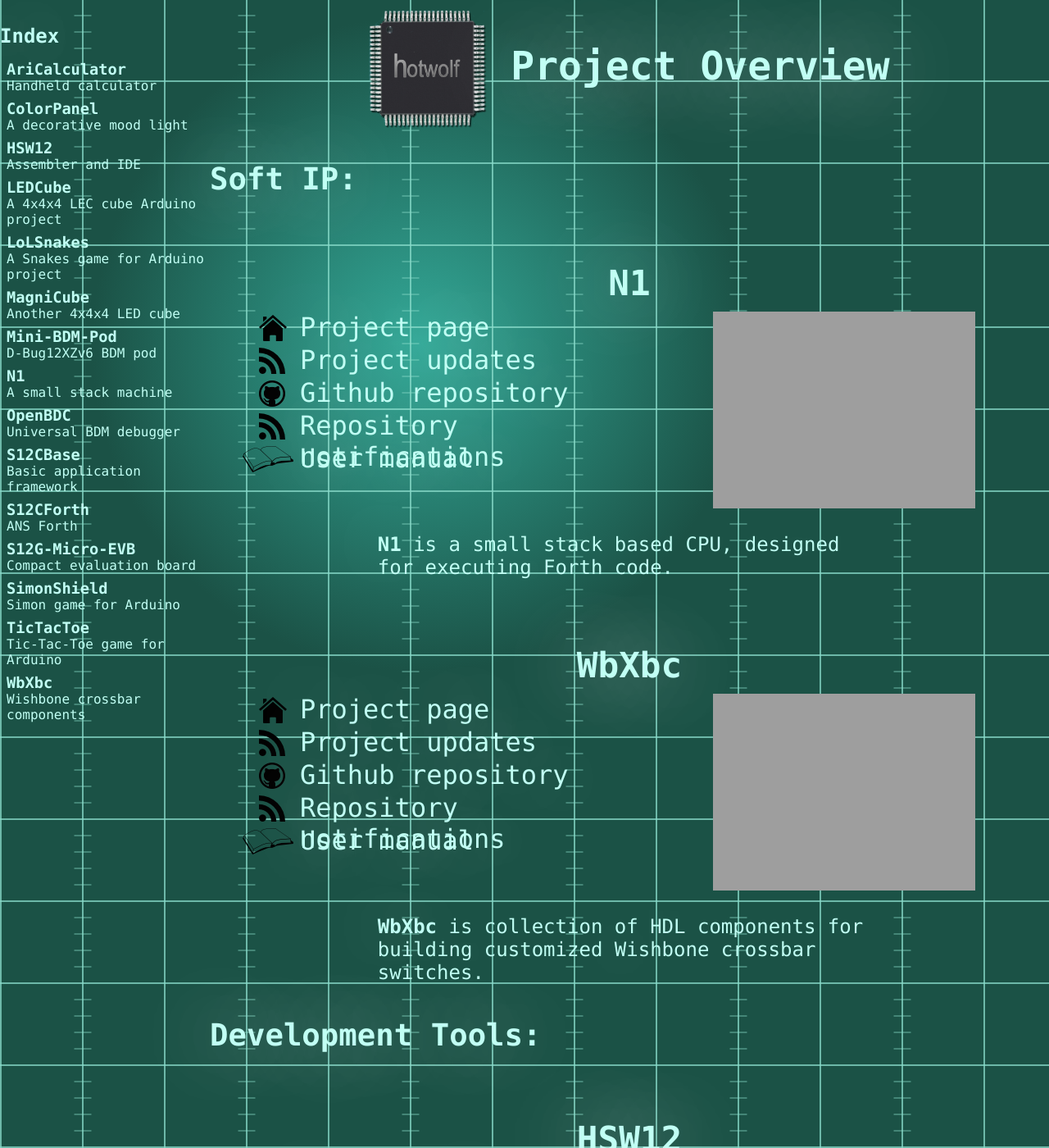
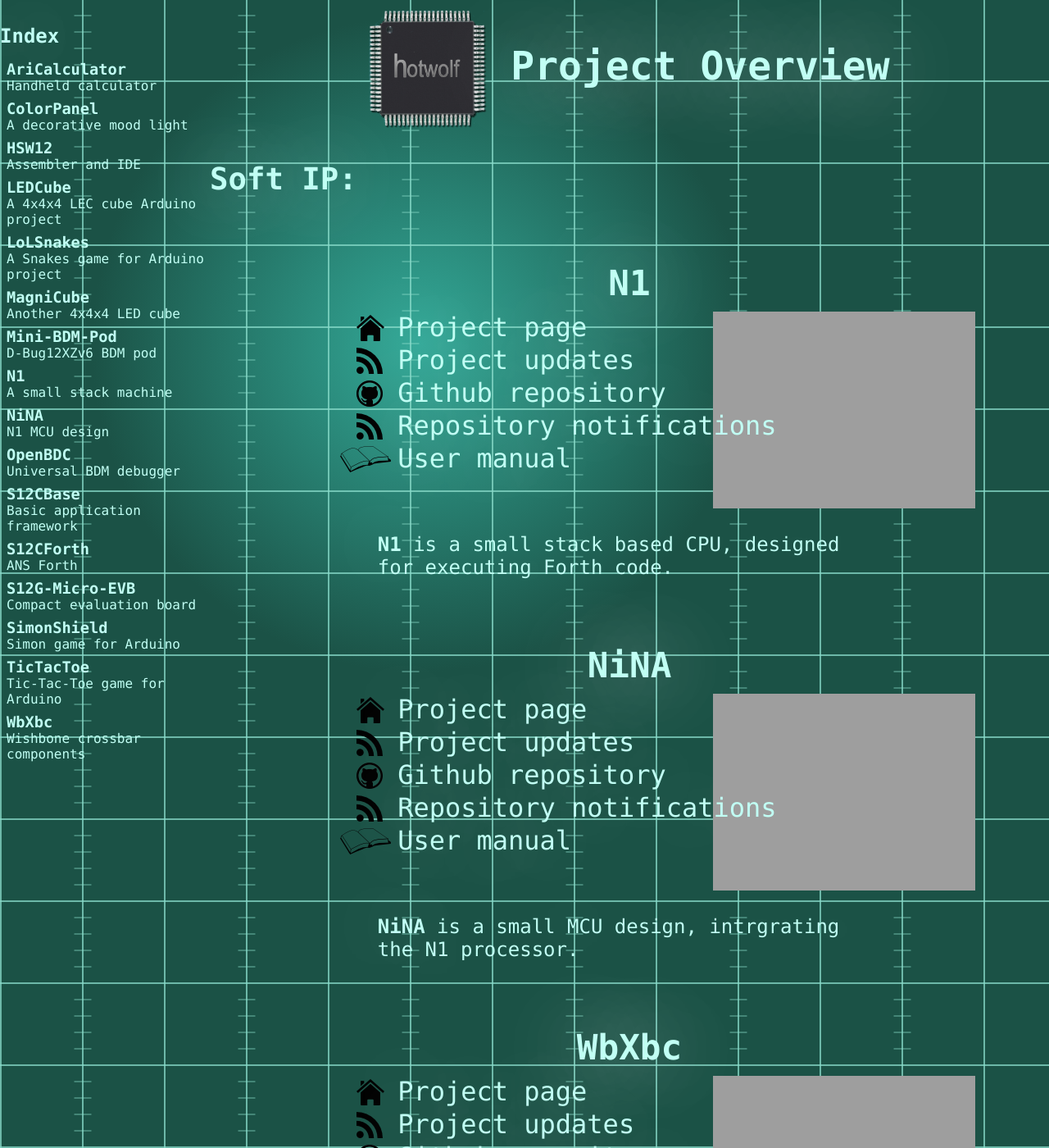
Before and after one commit to hotwolf/hotwolf.github.com, a Jekyll site: the page built from index.html, in a window 1280 px wide and 1400 px high. Shown: the whole window at 82% size. Built offline with Jekyll 4.4.1, drawn with Linux system fonts in a browser that asks for light colours; Markdown is read by kramdown in place of the engine named in the settings.

Commit message:
added NiNA project

```diff
--- a/Oscilloscope.css
+++ b/Oscilloscope.css
@@ -191,6 +191,7 @@ body {
         background: url(home-32.png) no-repeat center left;
 	height: 40px;
 	margin-left: 20px;
+	margin-right: -200px;
 	padding-left: 50px;
 	font-size: 32px;
 }
@@ -200,6 +201,7 @@ body {
         background: url(feed-32.png) no-repeat center left;
 	height: 40px;
 	margin-left: 20px;
+	margin-right: -200px;
 	padding-left: 50px;
 	font-size: 32px;
 }
@@ -209,6 +211,7 @@ body {
         background: url(blacktocat-32.png) no-repeat center left;
 	height: 40px;
 	margin-left: 20px;
+	margin-right: -200px;
 	padding-left: 50px;
 	font-size: 32px;
 }
@@ -217,6 +220,7 @@ body {
         list-style-type: none;
         background: url(doc-32.png) no-repeat center left;
 	height: 40px;
+	margin-right: -200px;
 	padding-left: 70px;
 	font-size: 32px;
 }
--- a/_includes/ProjectDescriptions.html
+++ b/_includes/ProjectDescriptions.html
@@ -47,6 +47,54 @@
 <div class="projectDescription">
   <p>
     <strong>N1</strong> is a small stack based CPU, designed for executing Forth code.
+  </p>
+</div><!--<div id="projectDescription">-->
+
+<h3>
+  <a id="NiNA" name="NiNA" href="//hotwolf.github.io/NiNA">
+    NiNA
+  </a>
+</h3>
+<div class="projectInfo">
+  <div class="projectImage">
+    <a href="//hotwolf.github.io/NiNA">
+      <img src="//hotwolf.github.io/NiNA/images/NiNA_logo.png"></img>
+      <!--<img src="{{ site.url }}/images/hotwolf.png" alt="hotwolf"></img>-->
+    </a>
+  </div><!--<div id="projectImage">-->
+  <div class="projectLinks">
+    <ul>
+      <a href="//hotwolf.github.io/NiNA">
+	<li class="homeLink">
+	  Project page
+	</li>
+      </a>
+      <a href="//hotwolf.github.io/NiNA/NiNA.atom">
+	<li class="feedLink">
+	  Project updates
+	</li>
+      </a>
+      <a href="//github.com/hotwolf/NiNA">
+	<li class="githubLink">
+	  Github repository
+	</li>
+      </a>
+      <a href="//github.com/hotwolf/NiNA/commits/master.atom">
+	<li class="feedLink">
+	  Repository notifications
+	</li>
+      </a>
+      <a href="//github.com/hotwolf/NiNA/blob/master/doc/NiNA_manual.pdf">
+	<li class="docLink">
+	  User manual
+	</li>
+      </a>
+    </ul>
+  </div><!--<div id="projectLinks">-->
+</div><!--<div id="projectInfo">-->
+<div class="projectDescription">
+  <p>
+    <strong>NiNA</strong> is a small MCU design, intrgrating the N1 processor.
   </p>
 </div><!--<div id="projectDescription">-->
 
--- a/_includes/ProjectIndex.html
+++ b/_includes/ProjectIndex.html
@@ -65,6 +65,14 @@ A small stack machine
 </a>
 </div><!--<div id="link">-->
 
+<!-- NiNA -->
+<div class="link">
+<a class="active" href="#NiNA">
+<h1>NiNA</h1>
+N1 MCU design
+</a>
+</div><!--<div id="link">-->
+
 <!-- OpenBDC -->
 <div class="link">
 <a class="active" href="#OpenBDC">
```
Also changed, not shown: 404.html (+56 -0 lines).
